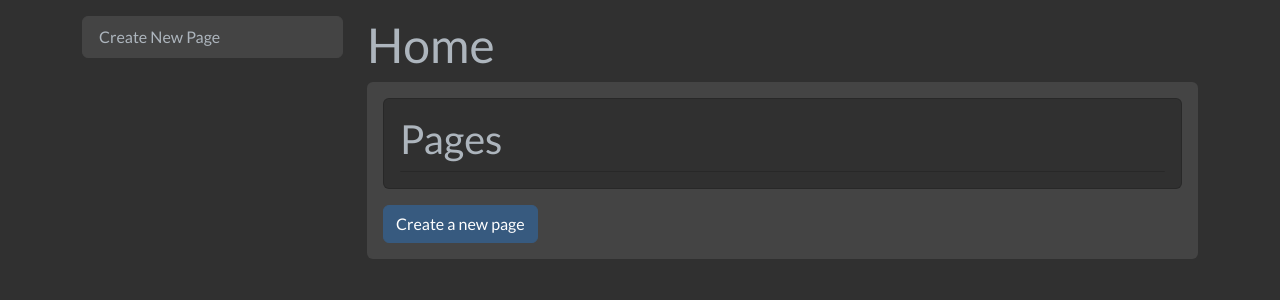
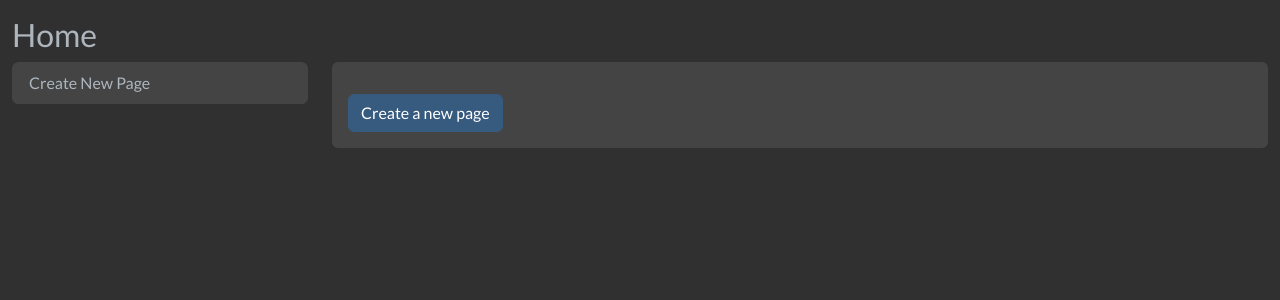
Before and after one commit to signebedi/wiki-flask, a Flask app: page / in a window 1280 px wide. Shown: the part 75-375 px from the top of the page. Run offline with Flask 3, Linux system fonts and the light colour scheme; data that the repository does not hold is empty.

Commit message:
Modified: page structure and templates

```diff
--- a/templates/base.html.jinja
+++ b/templates/base.html.jinja
@@ -26,10 +26,13 @@
         </div>
     </nav>
 
-    <div class="container mt-3">
+    <div class="container mt-3" style="display: flex; flex-direction: column; min-width: 100vw;">
         <div class="row">
-            <div class="col-md-3">
-                <div class="list-group">
+            <h3>{% block header %}{% endblock %}</h3>
+        </div>
+        <div class="row" style="flex: 1; display: flex;">
+            <div class="col-md-3" style="display: flex; flex-direction: column;">
+                <div class="list-group" style="flex: 1; overflow: auto;">
                     <a href="{{ url_for('create') }}" class="list-group-item list-group-item-action bg-secondary text-light">Create New Page</a>
                     {% block sidebar %}
                     {% for page in pages %}
@@ -38,14 +41,14 @@
                     {% endblock %}
                 </div>
             </div>
-            <div class="col-md-9">
-                <h1>{% block header %}{% endblock %}</h1>
-                <div class="bg-secondary p-3 rounded">
+            <div class="col-md-9" style="display: flex; flex-direction: column; min-width: 60vw;">
+                <div class="bg-secondary p-3 rounded" style="flex: 1;">
                     {% block content %}{% endblock %}
                 </div>
             </div>
         </div>
     </div>
+
 
     <!-- Optional JavaScript; choose one of the two! -->
     {% block scripts %}{% endblock %}
--- a/templates/create.html.jinja
+++ b/templates/create.html.jinja
@@ -31,6 +31,7 @@
         <!-- Live preview will be rendered here -->
     </div>
 </div>
+<a href="{{ url_for('home') }}" class="btn btn-secondary mt-3">Back to home</a>
 {% endblock %}
 
 {% block scripts %}
--- a/templates/edit.html.jinja
+++ b/templates/edit.html.jinja
@@ -32,6 +32,7 @@
         <!-- Live preview will be rendered here -->
     </div>
 </div>
+<a href="{{ url_for('home') }}" class="btn btn-secondary mt-3">Back to home</a>
 {% endblock %}
 
 {% block scripts %}
--- a/templates/home.html.jinja
+++ b/templates/home.html.jinja
@@ -10,8 +10,7 @@ Home
 {% endblock %}
 
 {% block content %}
-<div class="card p-3">
-    <h2>Pages</h2>
+{# <div class="card p-3">
     <ul class="list-group list-group-flush">
         {% for page in pages %}
         <li class="list-group-item">
@@ -19,6 +18,6 @@ Home
         </li>
         {% endfor %}
     </ul>
-</div>
+</div> #}
 <a href="{{ url_for('create') }}" class="btn btn-primary mt-3">Create a new page</a>
 {% endblock %}
```
Also changed, not shown: README.md.
